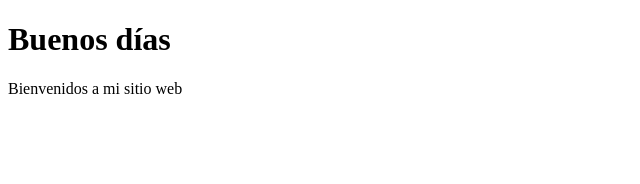
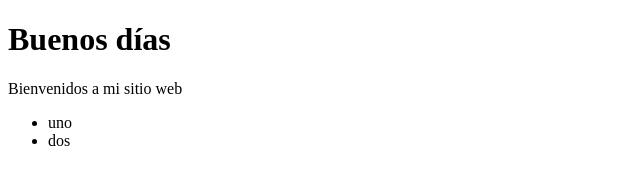
Before and after one commit to 4GeeksAcademy/ejemplos_de_github, a plain HTML site: page index.html in a window 1280 px wide. Shown: the full height of the page, 0-640 px from the left. Drawn offline with Linux system fonts and the light colour scheme.

Commit message:
cambios con la nueva lista

```diff
--- a/index.html
+++ b/index.html
@@ -8,5 +8,9 @@
 <body>
     <h1>Buenos días</h1>
     <p>Bienvenidos a mi sitio web</p>
+    <ul>
+        <li>uno</li>
+        <li>dos</li>
+    </ul>
 </body>
 </html>
```
